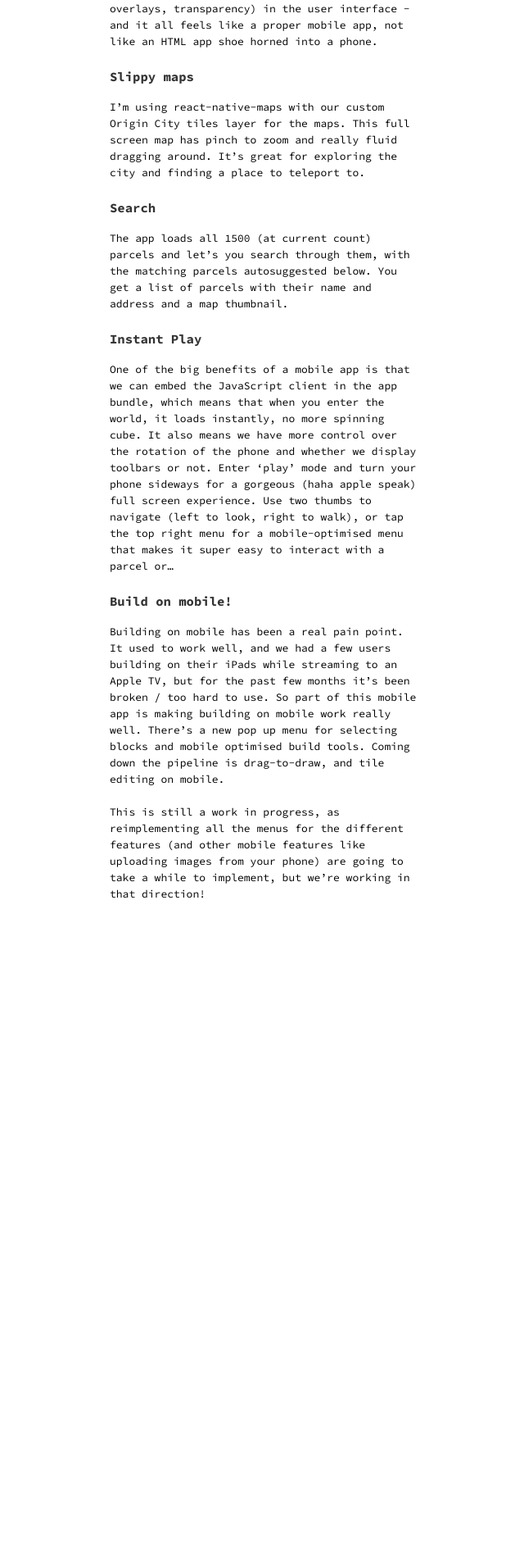
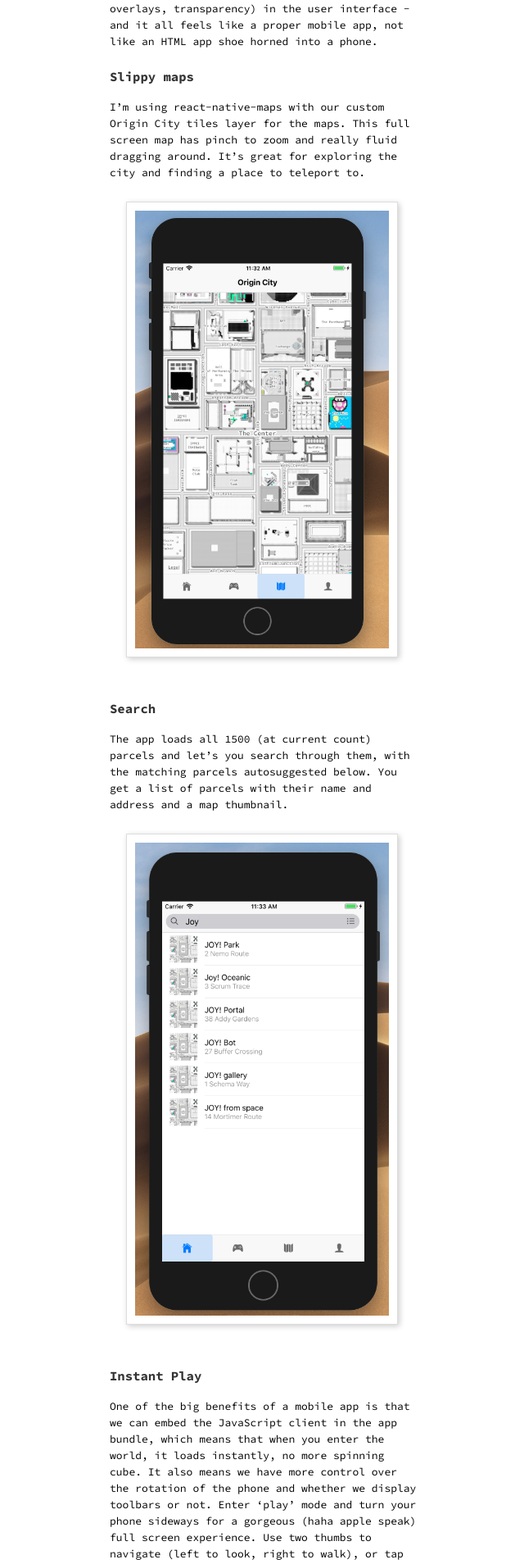
Before and after one commit to cryptovoxels/cryptovoxels.github.com, a Jekyll site: the page built from _posts/2019-08-15-mobile.md, in a window 1280 px wide. Shown: the part 518-2426 px from the top of the page at 82% size, without its empty margins (206-846 px from the left). Built offline with Jekyll 4.4.1, drawn with Linux system fonts in a browser that asks for light colours; nearby versions of some CDN libraries; before the commit the page ends 1739 px from its top, so only the background shows below that.

Commit message:
Add images

```diff
--- a/_posts/2019-08-15-mobile.md
+++ b/_posts/2019-08-15-mobile.md
@@ -15,9 +15,13 @@ This means that we can use 60 FPS animations, nice transitions, and nice composi
 
 I’m using react-native-maps with our custom Origin City tiles layer for the maps. This full screen map has pinch to zoom and really fluid dragging around. It’s great for exploring the city and finding a place to teleport to.
 
+<img src="/images/posts/mobile-map.png" />
+
 # Search
 
 The app loads all 1500 (at current count) parcels and let’s you search through them, with the matching parcels autosuggested below. You get a list of parcels with their name and address and a map thumbnail.
+
+<img src="/images/posts/mobile-search.png" />
 
 # Instant Play
 
@@ -27,4 +31,6 @@ One of the big benefits of a mobile app is that we can embed the JavaScript clie
 
 Building on mobile has been a real pain point. It used to work well, and we had a few users building on their iPads while streaming to an Apple TV, but for the past few months it’s been broken / too hard to use. So part of this mobile app is making building on mobile work really well. There’s a new pop up menu for selecting blocks and mobile optimised build tools. Coming down the pipeline is drag-to-draw, and tile editing on mobile.
 
+<img src="/images/posts/mobile-edit.png" />
+
 This is still a work in progress, as reimplementing all the menus for the different features (and other mobile features like uploading images from your phone) are going to take a while to implement, but we’re working in that direction!
```
Also changed, not shown: images/posts/mobile-edit.png (added), images/posts/mobile-map.png (added), images/posts/mobile-search.png (added).
